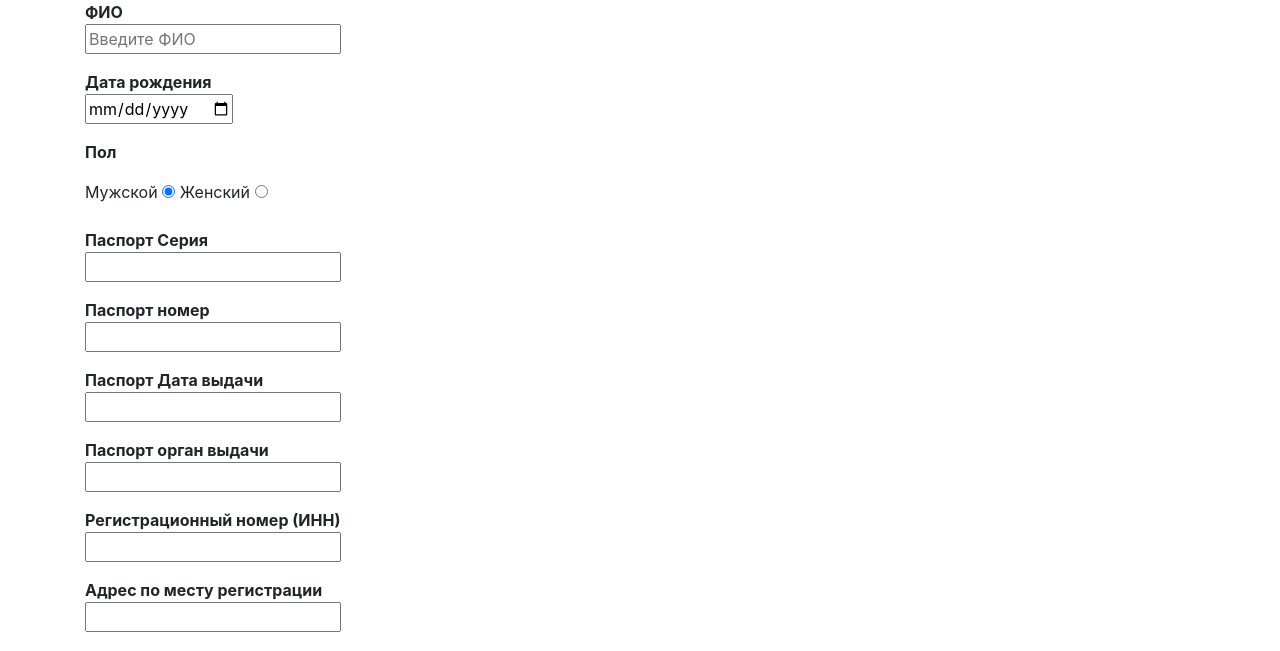
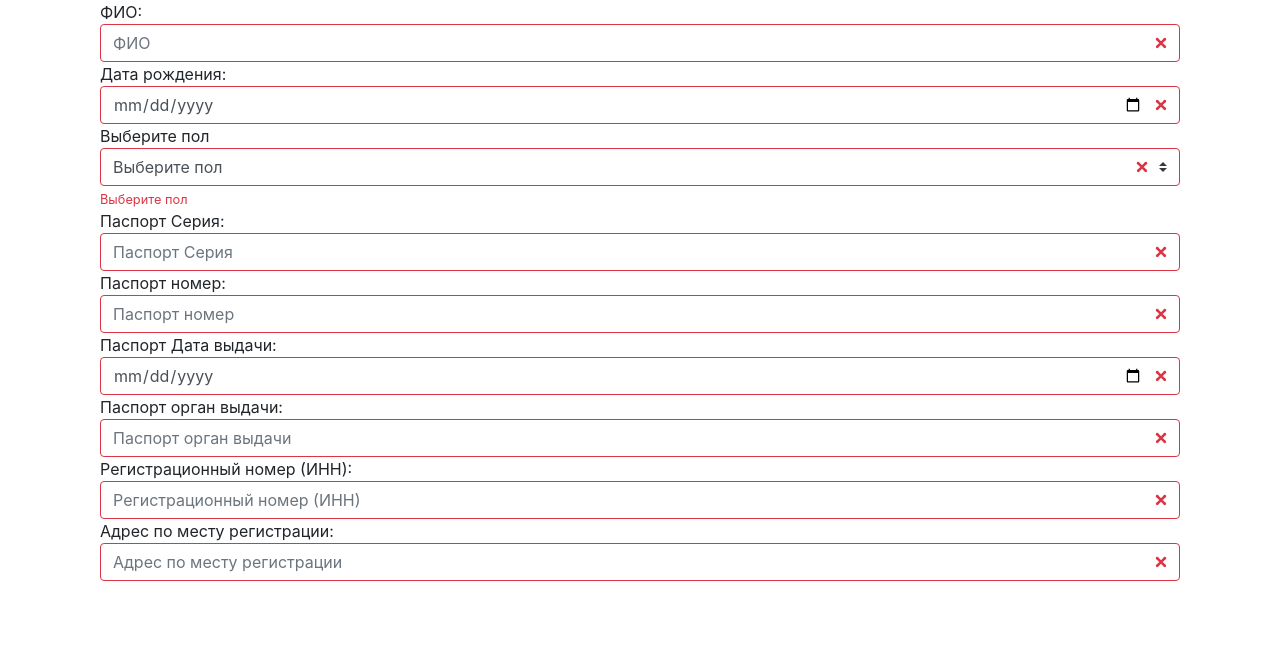
Before and after one commit to BieliaievVolodymyr/dz, a plain HTML site: page index.html in a window 1280 px wide. Drawn offline with nearby package versions, Linux system fonts and the light colour scheme.

Commit message:
Add files via upload
visualization and validation

```diff
--- a/index.html
+++ b/index.html
@@ -7,51 +7,49 @@
   <link rel="stylesheet" href="css/normalize.css">
   <link rel="stylesheet" href="https://stackpath.bootstrapcdn.com/bootstrap/4.3.1/css/bootstrap.min.css" integrity="sha384-ggOyR0iXCbMQv3Xipma34MD+dH/1fQ784/j6cY/iJTQUOhcWr7x9JvoRxT2MZw1T" crossorigin="anonymous">
 </head>
-<body>
 <div class="container">
-  		<div class="row">
-    		<div class="col-12 col-sm-9">
-    			<p><b>ФИО</b><br>
-	  				<input type="text" pattern="[А-Яа-яЁё]" name="name" placeholder="Введите ФИО"  required>
+	<form class="was-validated">
+		<div class="form-group">
+    		<div class="col">
+    			ФИО:
+      			<input type="text" class="form-control" placeholder="ФИО" pattern="[a-z]{1,15}" title="Только Кириллица" required>
    	 		</div>
-    		<div class="col-12 col-sm-9">
-      					<p><b>Дата рождения</b><br>
-						<input type="date" name="date">
+   	 	<div class="col">
+      			Дата рождения:
+      			<input type="date" class="form-control" name="Дата рождения" required>
       	</div>
-    		<div class="col-12 col-sm-9">
-    				<p><b>Пол</b><br>
-    				<form action="">
-    					Мужской
-    					<input  type = "radio" name = "sex"value =  "male" checked>
-    					Женский
-    					<input type = "radio" name = "sex"value =  "female"> <br> <br>
+   	 	<div class="col">
+   	 			Выберите пол
+    			<select class="custom-select" required>
+      				<option value="">Выберите пол</option>
+      				<option value="1">Мужской</option>
+      				<option value="2">Женский</option>
+      			</select>
+ 				<div class="invalid-feedback">Выберите пол</div>
+    	</div>
+  		<div class="col">
+  				Паспорт Серия:
+      			<input type="text" class="form-control" placeholder="Паспорт Серия" required>
+   	 	</div>
+   	 	<div class="col">
+   	 			Паспорт номер:
+      			<input type="number" class="form-control" placeholder="Паспорт номер" pattern="[a-z]{1,15}" title="Только цифры" max="4" required>
+   	 	</div>
+   	 	<div class="col">
+      			Паспорт Дата выдачи:<input type="date" class="form-control" placeholder="Паспорт Дата выдачи" required>
+   	 	</div>
+   	 	<div class="col">
+   	 			Паспорт орган выдачи:
+      			<input type="text" class="form-control" placeholder="Паспорт орган выдачи" required>
+   	 	</div>
+   	 	<div class="col">
+   	 			Регистрационный номер (ИНН):
+      			<input type="number" class="form-control" placeholder="Регистрационный номер (ИНН)" pattern="[a-z]{1,15}" title="Только цифры" required>
+   	 	</div>
+   	 	<div class="col">
+   	 			Адрес по месту регистрации:
+      			<input type="text" class="form-control" placeholder="Адрес по месту регистрации" required>
+   	 		</div>
+   	 	</div>
 	</form>
 </div>
-      		<div class="col-12 col-sm-9">
-    				<p><b>Паспорт Серия</b><br>
-    				<input type="text" nme="text" required>
-      			</div>
-    		<div class="col-12 col-sm-9">
-    				<p><b>Паспорт номер</b><br>
-    				<input type="number" name="number" min="0" pattern="minlength="6" maxlength="6"" title="Only number">
-    		</div>
-   			<div class="col-12 col-sm-9">
-    				<p><b>Паспорт Дата выдачи</b><br>
-    				<input type="text" nme="text" required>
-    		</div>
-    	   <div class="col-12 col-sm-9">
-    				 <p><b>Паспорт орган выдачи</b><br>
-    					<input type="text" nme="text" required>
-      		</div>
-    		<div class="col-12 col-sm-9">
-    				<p><b>Регистрационный номер (ИНН)</b><br>
-    				<input type="number" name="number" min="0" pattern="minlength="10" maxlength="10"" title="Only number">
-      		</div>
-    		<div class="col-12 col-sm-9">
-    				<p><b>Адрес по месту регистрации</b><br>
-    				<input type="text" nme="text" required>
-      		</div>
-      		</div>
-      	</div>
-</body>
-</html>
```
Lines whose indentation alone changed are shown as unchanged.
